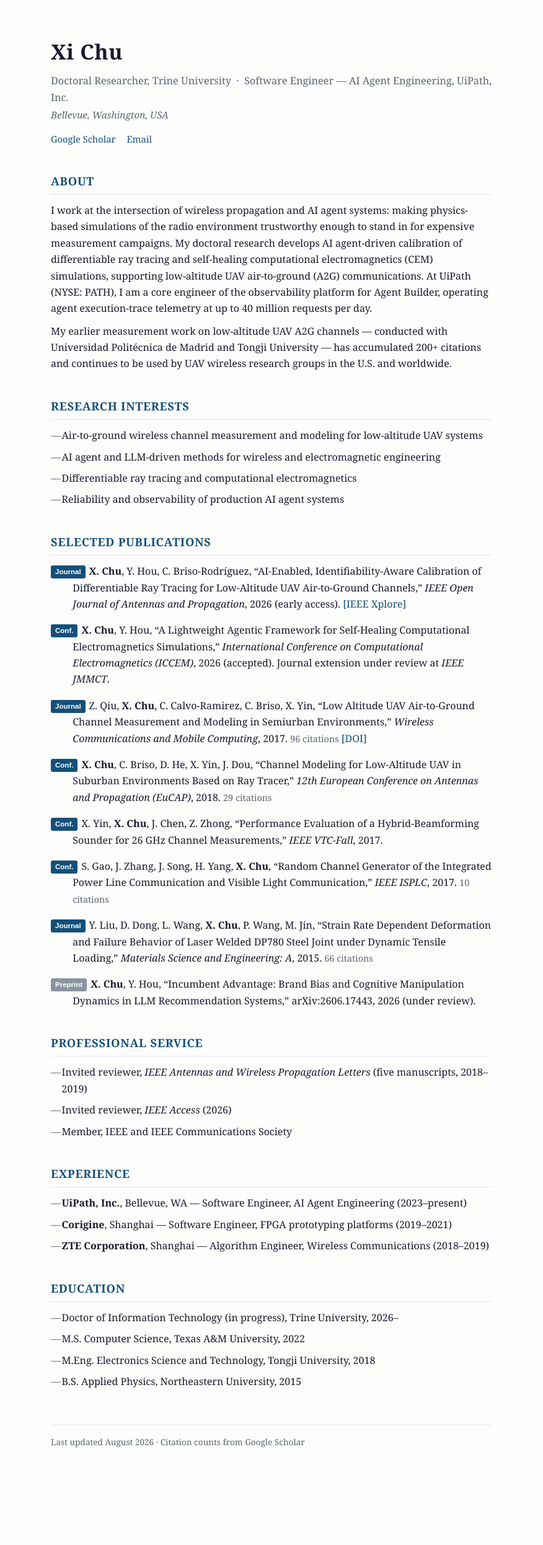
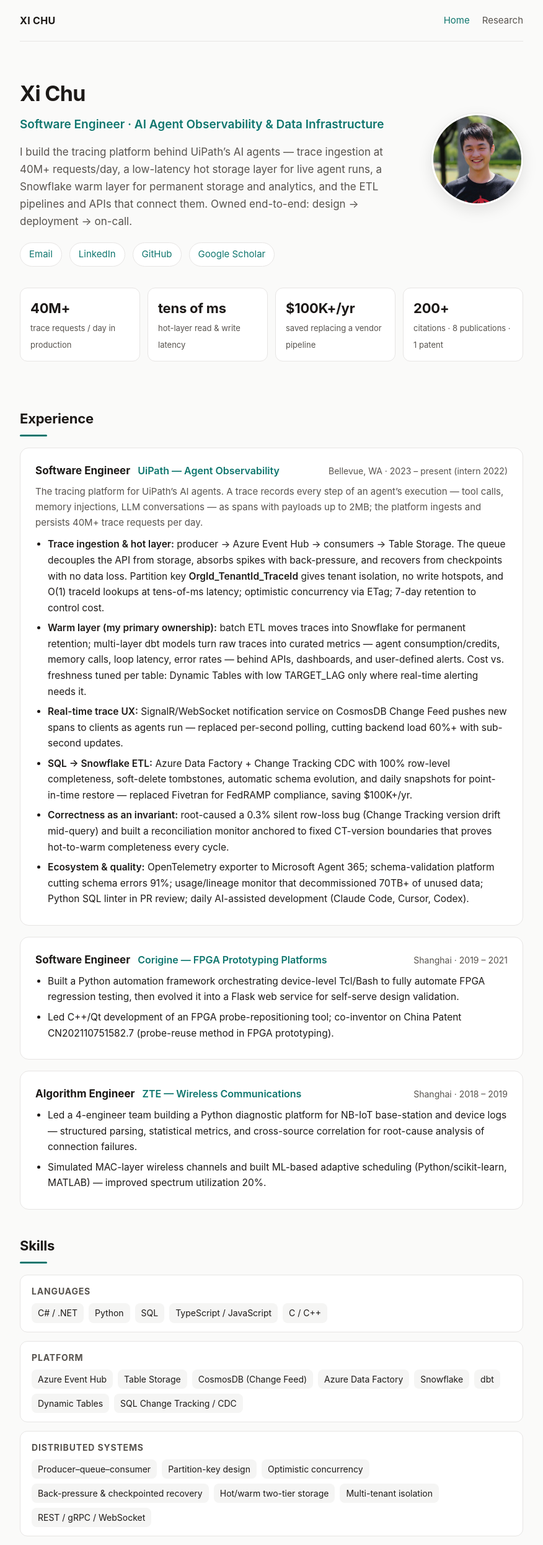
Before and after one commit to XiChu2333/XiChu2333.github.io, a plain HTML site: page index.html in a window 1280 px wide. Shown: the top 2492 px of the page at 62% size, without its empty margins (202-1078 px from the left). Before the commit the page ends 2417 px from the top, so only its background shows below. Drawn offline with Linux system fonts and the light colour scheme.

Commit message:
Rebuild site: job-focused homepage + separate research page + profile photo

```diff
--- a/index.html
+++ b/index.html
@@ -1,107 +1,218 @@
 <!DOCTYPE html>
 <html lang="en">
 <head>
-<meta charset="UTF-8">
-<meta name="viewport" content="width=device-width, initial-scale=1.0">
-<title>Xi Chu — Wireless Communications, Computational Electromagnetics & AI Agent Systems</title>
-<meta name="description" content="Xi Chu is a doctoral researcher at Trine University and software engineer at UiPath, working on AI agent-driven calibration of ray tracing and computational electromagnetics for low-altitude UAV communications.">
+<meta charset="utf-8">
+<meta name="viewport" content="width=device-width, initial-scale=1">
+<title>Xi Chu — Software Engineer</title>
+<meta name="description" content="Xi Chu — backend engineer building AI agent observability and data infrastructure. Trace ingestion at 40M+ requests/day, hot/warm storage layers, ETL pipelines.">
 <style>
-  :root {
-    --ink: #1a1a2e; --muted: #5c6370; --accent: #14507a; --line: #e3e6ea; --bg: #fdfdfc;
-  }
-  * { margin: 0; padding: 0; box-sizing: border-box; }
-  body { font-family: Georgia, 'Times New Roman', serif; color: var(--ink); background: var(--bg); line-height: 1.65; }
-  .wrap { max-width: 760px; margin: 0 auto; padding: 56px 24px 80px; }
-  header h1 { font-size: 2.1rem; letter-spacing: .02em; }
-  header .title { color: var(--muted); margin-top: 6px; font-size: 1.02rem; }
-  header .affil { margin-top: 2px; color: var(--muted); font-size: .95rem; font-style: italic; }
-  .links { margin-top: 14px; font-size: .92rem; }
-  .links a { color: var(--accent); text-decoration: none; margin-right: 14px; }
-  .links a:hover { text-decoration: underline; }
-  h2 { font-size: 1.15rem; margin: 40px 0 12px; padding-bottom: 6px; border-bottom: 1px solid var(--line); letter-spacing: .04em; text-transform: uppercase; font-weight: 600; color: var(--accent); }
-  p { margin-bottom: 10px; }
-  .pub { margin-bottom: 16px; padding-left: 2.2em; text-indent: -2.2em; }
-  .pub .tag { display: inline-block; text-indent: 0; font-family: Arial, sans-serif; font-size: .72rem; font-weight: 700; color: #fff; background: var(--accent); border-radius: 3px; padding: 1px 7px; margin-right: 6px; vertical-align: 1px; }
-  .pub .tag.gray { background: #8a94a0; }
-  .pub em { color: var(--ink); }
-  .pub .cites { color: var(--muted); font-size: .9rem; }
-  .pub a { color: var(--accent); text-decoration: none; }
-  .pub a:hover { text-decoration: underline; }
-  .me { font-weight: 700; }
-  ul.plain { list-style: none; }
-  ul.plain li { margin-bottom: 8px; padding-left: 1.1em; position: relative; }
-  ul.plain li::before { content: "—"; position: absolute; left: 0; color: var(--muted); }
-  footer { margin-top: 56px; padding-top: 16px; border-top: 1px solid var(--line); color: var(--muted); font-size: .85rem; }
+:root{
+  --bg:#fafaf9; --card:#ffffff; --ink:#1c1917; --muted:#57534e; --line:#e7e5e4;
+  --accent:#0f766e; --accent-soft:#ccfbf1; --chip:#f5f5f4;
+}
+@media (prefers-color-scheme: dark){
+  :root{ --bg:#0c0a09; --card:#1c1917; --ink:#f5f5f4; --muted:#a8a29e; --line:#292524;
+         --accent:#2dd4bf; --accent-soft:#134e4a; --chip:#292524; }
+}
+*{box-sizing:border-box}
+body{margin:0;background:var(--bg);color:var(--ink);
+  font:16px/1.65 -apple-system,BlinkMacSystemFont,"Segoe UI",Roboto,Helvetica,Arial,sans-serif;}
+.wrap{max-width:860px;margin:0 auto;padding:0 24px}
+nav{display:flex;gap:20px;align-items:center;padding:20px 0;border-bottom:1px solid var(--line)}
+nav .brand{font-weight:700;letter-spacing:.02em;margin-right:auto}
+nav a{color:var(--muted);text-decoration:none;font-size:15px}
+nav a:hover,nav a.active{color:var(--accent)}
+header.hero{padding:56px 0 32px}
+.hero-top{display:flex;gap:32px;align-items:center;flex-wrap:wrap}
+.hero-text{flex:1;min-width:280px}
+.avatar{width:148px;height:148px;border-radius:50%;object-fit:cover;
+  border:3px solid var(--card);box-shadow:0 0 0 1px var(--line),0 8px 24px rgba(0,0,0,.10)}
+h1{font-size:34px;margin:0 0 6px;letter-spacing:-.02em}
+.tagline{font-size:19px;color:var(--accent);font-weight:600;margin:0 0 14px}
+.lede{font-size:17px;color:var(--muted);max-width:46em;margin:0 0 20px}
+.links{display:flex;flex-wrap:wrap;gap:12px;font-size:15px}
+.links a{color:var(--accent);text-decoration:none;border:1px solid var(--line);
+  padding:6px 14px;border-radius:999px;background:var(--card)}
+.links a:hover{border-color:var(--accent)}
+.stats{display:grid;grid-template-columns:repeat(auto-fit,minmax(150px,1fr));gap:12px;margin:34px 0 8px}
+.stat{background:var(--card);border:1px solid var(--line);border-radius:12px;padding:14px 16px}
+.stat b{display:block;font-size:22px;letter-spacing:-.01em}
+.stat span{font-size:13px;color:var(--muted)}
+section{padding:34px 0 6px}
+h2{font-size:22px;margin:0 0 4px;letter-spacing:-.01em}
+h2:after{content:"";display:block;width:44px;height:3px;background:var(--accent);border-radius:2px;margin-top:8px}
+.job{background:var(--card);border:1px solid var(--line);border-radius:14px;padding:22px 24px;margin-top:18px}
+.job .head{display:flex;flex-wrap:wrap;gap:4px 12px;align-items:baseline}
+.job h3{font-size:17px;margin:0}
+.job .co{color:var(--accent);font-weight:600}
+.job .when{margin-left:auto;color:var(--muted);font-size:14px;white-space:nowrap}
+.job p.intro{color:var(--muted);font-size:15px;margin:8px 0 10px}
+.job ul{margin:8px 0 2px;padding-left:20px}
+.job li{margin:7px 0;font-size:15.5px}
+.job li b{font-weight:600}
+.skills{display:grid;gap:14px;margin-top:18px}
+.skillrow{background:var(--card);border:1px solid var(--line);border-radius:12px;padding:14px 18px}
+.skillrow b{display:block;font-size:14px;text-transform:uppercase;letter-spacing:.06em;color:var(--muted);margin-bottom:8px}
+.chips{display:flex;flex-wrap:wrap;gap:8px}
+.chip{background:var(--chip);border-radius:8px;padding:4px 10px;font-size:14px}
+.edu{display:grid;gap:10px;margin-top:16px}
+.edu .row{display:flex;flex-wrap:wrap;gap:4px 12px;background:var(--card);
+  border:1px solid var(--line);border-radius:12px;padding:12px 18px;font-size:15px}
+.edu .row .when{margin-left:auto;color:var(--muted);font-size:14px}
+footer{margin-top:48px;padding:26px 0 40px;border-top:1px solid var(--line);
+  color:var(--muted);font-size:14px;display:flex;flex-wrap:wrap;gap:12px}
+footer a{color:var(--accent);text-decoration:none}
+@media (max-width:560px){ h1{font-size:28px} .job .when{margin-left:0;width:100%} }
 </style>
 </head>
 <body>
 <div class="wrap">
 
-<header>
-  <h1>Xi Chu</h1>
-  <div class="title">Doctoral Researcher, Trine University &nbsp;·&nbsp; Software Engineer — AI Agent Engineering, UiPath, Inc.</div>
-  <div class="affil">Bellevue, Washington, USA</div>
+<nav>
+  <span class="brand">XI CHU</span>
+  <a href="index.html" class="active">Home</a>
+  <a href="research.html">Research</a>
+</nav>
+
+<header class="hero">
+  <div class="hero-top">
+    <div class="hero-text">
+      <h1>Xi Chu</h1>
+      <p class="tagline">Software Engineer · AI Agent Observability &amp; Data Infrastructure</p>
+      <p class="lede">I build the tracing platform behind UiPath’s AI agents — trace ingestion at
+      40M+ requests/day, a low-latency hot storage layer for live agent runs, a Snowflake warm layer
+      for permanent storage and analytics, and the ETL pipelines and APIs that connect them.
+      Owned end-to-end: design → deployment → on-call.</p>
+    </div>
+    <img class="avatar" src="profile.jpg" alt="Xi Chu">
+  </div>
   <div class="links">
+    <a href="mailto:chuxi.fine@gmail.com">Email</a>
+    <a href="https://www.linkedin.com/in/xichu/">LinkedIn</a>
+    <a href="https://github.com/XiChu2333">GitHub</a>
     <a href="https://scholar.google.com/citations?user=sztcQyoAAAAJ">Google Scholar</a>
-    <a href="mailto:xchu26@my.trine.edu">Email</a>
-    <!-- 按需补充: <a href="#">LinkedIn</a> <a href="#">ResearchGate</a> <a href="#">GitHub</a> -->
+  </div>
+  <div class="stats">
+    <div class="stat"><b>40M+</b><span>trace requests / day in production</span></div>
+    <div class="stat"><b>tens of ms</b><span>hot-layer read &amp; write latency</span></div>
+    <div class="stat"><b>$100K+/yr</b><span>saved replacing a vendor pipeline</span></div>
+    <div class="stat"><b>200+</b><span>citations · 8 publications · 1 patent</span></div>
   </div>
 </header>
 
-<h2>About</h2>
-<p>I work at the intersection of wireless propagation and AI agent systems: making physics-based simulations of the radio environment trustworthy enough to stand in for expensive measurement campaigns. My doctoral research develops AI agent-driven calibration of differentiable ray tracing and self-healing computational electromagnetics (CEM) simulations, supporting low-altitude UAV air-to-ground (A2G) communications. At UiPath (NYSE: PATH), I am a core engineer of the observability platform for Agent Builder, operating agent execution-trace telemetry at up to 40 million requests per day.</p>
-<p>My earlier measurement work on low-altitude UAV A2G channels — conducted with Universidad Politécnica de Madrid and Tongji University — has accumulated 200+ citations and continues to be used by UAV wireless research groups in the U.S. and worldwide.</p>
+<section id="experience">
+  <h2>Experience</h2>
 
-<h2>Research Interests</h2>
-<ul class="plain">
-  <li>Air-to-ground wireless channel measurement and modeling for low-altitude UAV systems</li>
-  <li>AI agent and LLM-driven methods for wireless and electromagnetic engineering</li>
-  <li>Differentiable ray tracing and computational electromagnetics</li>
-  <li>Reliability and observability of production AI agent systems</li>
-</ul>
+  <div class="job">
+    <div class="head">
+      <h3>Software Engineer</h3><span class="co">UiPath — Agent Observability</span>
+      <span class="when">Bellevue, WA · 2023 – present (intern 2022)</span>
+    </div>
+    <p class="intro">The tracing platform for UiPath’s AI agents. A trace records every step of an
+    agent’s execution — tool calls, memory injections, LLM conversations — as spans with payloads
+    up to 2MB; the platform ingests and persists 40M+ trace requests per day.</p>
+    <ul>
+      <li><b>Trace ingestion &amp; hot layer:</b> producer → Azure Event Hub → consumers → Table
+      Storage. The queue decouples the API from storage, absorbs spikes with back-pressure, and
+      recovers from checkpoints with no data loss. Partition key <b>OrgId_TenantId_TraceId</b>
+      gives tenant isolation, no write hotspots, and O(1) traceId lookups at tens-of-ms latency;
+      optimistic concurrency via ETag; 7-day retention to control cost.</li>
+      <li><b>Warm layer (my primary ownership):</b> batch ETL moves traces into Snowflake for
+      permanent retention; multi-layer dbt models turn raw traces into curated metrics — agent
+      consumption/credits, memory calls, loop latency, error rates — behind APIs, dashboards, and
+      user-defined alerts. Cost vs. freshness tuned per table: Dynamic Tables with low TARGET_LAG
+      only where real-time alerting needs it.</li>
+      <li><b>Real-time trace UX:</b> SignalR/WebSocket notification service on CosmosDB Change
+      Feed pushes new spans to clients as agents run — replaced per-second polling, cutting
+      backend load 60%+ with sub-second updates.</li>
+      <li><b>SQL → Snowflake ETL:</b> Azure Data Factory + Change Tracking CDC with 100%
+      row-level completeness, soft-delete tombstones, automatic schema evolution, and daily
+      snapshots for point-in-time restore — replaced Fivetran for FedRAMP compliance,
+      saving $100K+/yr.</li>
+      <li><b>Correctness as an invariant:</b> root-caused a 0.3% silent row-loss bug
+      (Change Tracking version drift mid-query) and built a reconciliation monitor anchored to
+      fixed CT-version boundaries that proves hot-to-warm completeness every cycle.</li>
+      <li><b>Ecosystem &amp; quality:</b> OpenTelemetry exporter to Microsoft Agent&nbsp;365;
+      schema-validation platform cutting schema errors 91%; usage/lineage monitor that
+      decommissioned 70TB+ of unused data; Python SQL linter in PR review; daily AI-assisted
+      development (Claude Code, Cursor, Codex).</li>
+    </ul>
+  </div>
 
-<h2>Selected Publications</h2>
+  <div class="job">
+    <div class="head">
+      <h3>Software Engineer</h3><span class="co">Corigine — FPGA Prototyping Platforms</span>
+      <span class="when">Shanghai · 2019 – 2021</span>
+    </div>
+    <ul>
+      <li>Built a Python automation framework orchestrating device-level Tcl/Bash to fully
+      automate FPGA regression testing, then evolved it into a Flask web service for
+      self-serve design validation.</li>
+      <li>Led C++/Qt development of an FPGA probe-repositioning tool; co-inventor on China
+      Patent CN202110751582.7 (probe-reuse method in FPGA prototyping).</li>
+    </ul>
+  </div>
 
-<div class="pub"><span class="tag">Journal</span><span class="me">X. Chu</span>, Y. Hou, C. Briso-Rodríguez, “AI-Enabled, Identifiability-Aware Calibration of Differentiable Ray Tracing for Low-Altitude UAV Air-to-Ground Channels,” <em>IEEE Open Journal of Antennas and Propagation</em>, 2026 (early access). <a href="https://ieeexplore.ieee.org/document/11643789">[IEEE Xplore]</a></div>
+  <div class="job">
+    <div class="head">
+      <h3>Algorithm Engineer</h3><span class="co">ZTE — Wireless Communications</span>
+      <span class="when">Shanghai · 2018 – 2019</span>
+    </div>
+    <ul>
+      <li>Led a 4-engineer team building a Python diagnostic platform for NB-IoT base-station
+      and device logs — structured parsing, statistical metrics, and cross-source correlation
+      for root-cause analysis of connection failures.</li>
+      <li>Simulated MAC-layer wireless channels and built ML-based adaptive scheduling
+      (Python/scikit-learn, MATLAB) — improved spectrum utilization 20%.</li>
+    </ul>
+  </div>
+</section>
 
-<div class="pub"><span class="tag">Conf.</span><span class="me">X. Chu</span>, Y. Hou, “A Lightweight Agentic Framework for Self-Healing Computational Electromagnetics Simulations,” <em>International Conference on Computational Electromagnetics (ICCEM)</em>, 2026 (accepted). Journal extension under review at <em>IEEE JMMCT</em>.</div>
+<section id="skills">
+  <h2>Skills</h2>
+  <div class="skills">
+    <div class="skillrow"><b>Languages</b>
+      <div class="chips"><span class="chip">C# / .NET</span><span class="chip">Python</span>
+      <span class="chip">SQL</span><span class="chip">TypeScript / JavaScript</span>
+      <span class="chip">C / C++</span></div></div>
+    <div class="skillrow"><b>Platform</b>
+      <div class="chips"><span class="chip">Azure Event Hub</span><span class="chip">Table Storage</span>
+      <span class="chip">CosmosDB (Change Feed)</span><span class="chip">Azure Data Factory</span>
+      <span class="chip">Snowflake</span><span class="chip">dbt</span><span class="chip">Dynamic Tables</span>
+      <span class="chip">SQL Change Tracking / CDC</span></div></div>
+    <div class="skillrow"><b>Distributed Systems</b>
+      <div class="chips"><span class="chip">Producer–queue–consumer</span>
+      <span class="chip">Partition-key design</span><span class="chip">Optimistic concurrency</span>
+      <span class="chip">Back-pressure &amp; checkpointed recovery</span>
+      <span class="chip">Hot/warm two-tier storage</span><span class="chip">Multi-tenant isolation</span>
+      <span class="chip">REST / gRPC / WebSocket</span></div></div>
+    <div class="skillrow"><b>Reliability &amp; Observability</b>
+      <div class="chips"><span class="chip">Monitoring / alerting / SLOs</span>
+      <span class="chip">Reconciliation &amp; completeness checks</span>
+      <span class="chip">OpenTelemetry</span><span class="chip">On-call &amp; production RCA</span></div></div>
+    <div class="skillrow"><b>DevOps &amp; AI</b>
+      <div class="chips"><span class="chip">Kubernetes</span><span class="chip">Docker</span>
+      <span class="chip">Terraform</span><span class="chip">GitHub Actions / Azure DevOps</span>
+      <span class="chip">Claude Code · Cursor · Codex (daily)</span>
+      <span class="chip">RLHF / online-evaluation collaboration</span></div></div>
+  </div>
+</section>
 
-<div class="pub"><span class="tag">Journal</span>Z. Qiu, <span class="me">X. Chu</span>, C. Calvo-Ramirez, C. Briso, X. Yin, “Low Altitude UAV Air-to-Ground Channel Measurement and Modeling in Semiurban Environments,” <em>Wireless Communications and Mobile Computing</em>, 2017. <span class="cites">96 citations</span> <a href="https://doi.org/10.1155/2017/1587412">[DOI]</a></div>
-
-<div class="pub"><span class="tag">Conf.</span><span class="me">X. Chu</span>, C. Briso, D. He, X. Yin, J. Dou, “Channel Modeling for Low-Altitude UAV in Suburban Environments Based on Ray Tracer,” <em>12th European Conference on Antennas and Propagation (EuCAP)</em>, 2018. <span class="cites">29 citations</span></div>
-
-<div class="pub"><span class="tag">Conf.</span>X. Yin, <span class="me">X. Chu</span>, J. Chen, Z. Zhong, “Performance Evaluation of a Hybrid-Beamforming Sounder for 26 GHz Channel Measurements,” <em>IEEE VTC-Fall</em>, 2017.</div>
-
-<div class="pub"><span class="tag">Conf.</span>S. Gao, J. Zhang, J. Song, H. Yang, <span class="me">X. Chu</span>, “Random Channel Generator of the Integrated Power Line Communication and Visible Light Communication,” <em>IEEE ISPLC</em>, 2017. <span class="cites">10 citations</span></div>
-
-<div class="pub"><span class="tag">Journal</span>Y. Liu, D. Dong, L. Wang, <span class="me">X. Chu</span>, P. Wang, M. Jin, “Strain Rate Dependent Deformation and Failure Behavior of Laser Welded DP780 Steel Joint under Dynamic Tensile Loading,” <em>Materials Science and Engineering: A</em>, 2015. <span class="cites">66 citations</span></div>
-
-<div class="pub"><span class="tag gray">Preprint</span><span class="me">X. Chu</span>, Y. Hou, “Incumbent Advantage: Brand Bias and Cognitive Manipulation Dynamics in LLM Recommendation Systems,” arXiv:2606.17443, 2026 (under review).</div>
-
-<h2>Professional Service</h2>
-<ul class="plain">
-  <li>Invited reviewer, <em>IEEE Antennas and Wireless Propagation Letters</em> (five manuscripts, 2018–2019)</li>
-  <li>Invited reviewer, <em>IEEE Access</em> (2026)</li>
-  <li>Member, IEEE and IEEE Communications Society</li>
-</ul>
-
-<h2>Experience</h2>
-<ul class="plain">
-  <li><strong>UiPath, Inc.</strong>, Bellevue, WA — Software Engineer, AI Agent Engineering (2023–present)</li>
-  <li><strong>Corigine</strong>, Shanghai — Software Engineer, FPGA prototyping platforms (2019–2021)</li>
-  <li><strong>ZTE Corporation</strong>, Shanghai — Algorithm Engineer, Wireless Communications (2018–2019)</li>
-</ul>
-
-<h2>Education</h2>
-<ul class="plain">
-  <li>Doctor of Information Technology (in progress), Trine University, 2026–</li>
-  <li>M.S. Computer Science, Texas A&amp;M University, 2022</li>
-  <li>M.Eng. Electronics Science and Technology, Tongji University, 2018</li>
-  <li>B.S. Applied Physics, Northeastern University, 2015</li>
-</ul>
+<section id="education">
+  <h2>Education</h2>
+  <div class="edu">
+    <div class="row"><b>M.S. Computer Science</b> — Texas A&amp;M University <span>· GPA 3.9/4.0</span>
+      <span class="when">2021 – 2022</span></div>
+    <div class="row"><b>M.Eng. Electronics Science &amp; Technology</b> — Tongji University
+      <span class="when">2015 – 2018</span></div>
+    <div class="row"><b>B.S. Applied Physics</b> — Northeastern University
+      <span class="when">2011 – 2015</span></div>
+  </div>
+</section>
 
 <footer>
-  Last updated August 2026 · Citation counts from Google Scholar
+  <span>© 2026 Xi Chu</span>
+  <a href="research.html">Research &amp; Publications →</a>
 </footer>
 
 </div>
```
Also changed, not shown: research.html (added, +182 -0 lines), profile.jpg (added).
